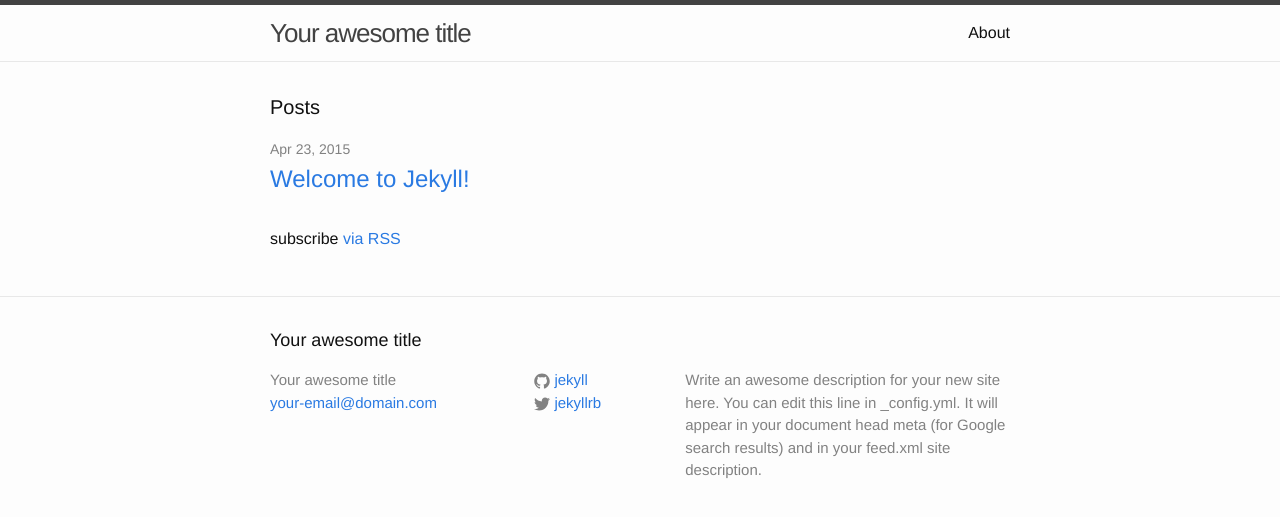
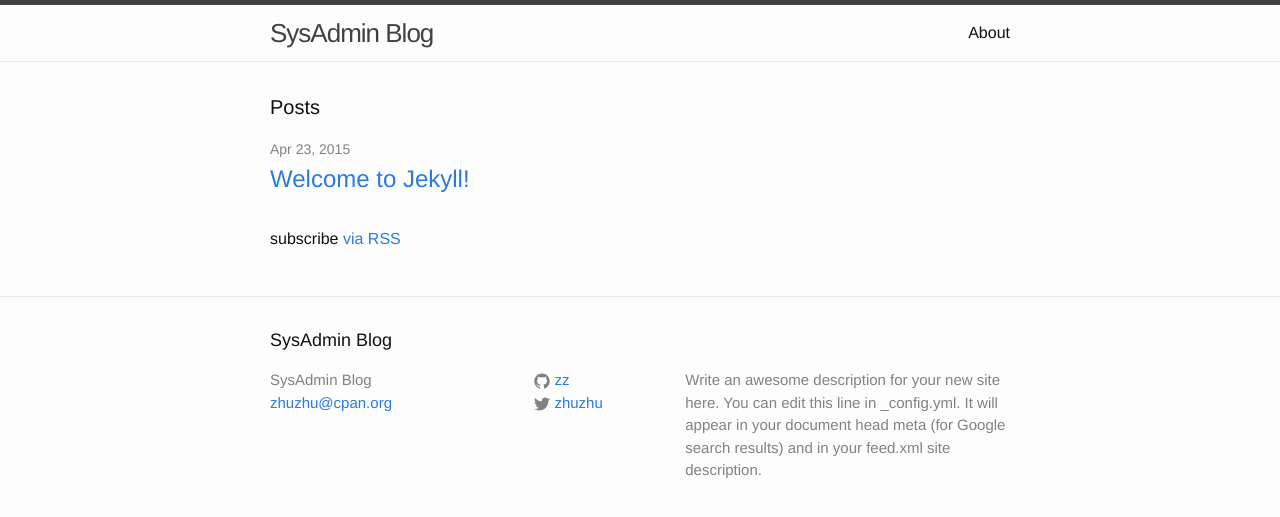
Before and after one commit to zz/zz.github.com, a Jekyll site: the page built from index.html, in a window 1280 px wide. Shown: the top 517 px of the page. Built offline with Jekyll 4.4.1, drawn with Linux system fonts in a browser that asks for light colours.

Commit message:
change config

```diff
--- a/_config.yml
+++ b/_config.yml
@@ -1,14 +1,14 @@
 # Site settings
-title: Your awesome title
-email: your-email@domain.com
+title: SysAdmin Blog
+email: zhuzhu@cpan.org
 description: > # this means to ignore newlines until "baseurl:"
   Write an awesome description for your new site here. You can edit this
   line in _config.yml. It will appear in your document head meta (for
   Google search results) and in your feed.xml site description.
 baseurl: "" # the subpath of your site, e.g. /blog/
 url: "http://yourdomain.com" # the base hostname & protocol for your site
-twitter_username: jekyllrb
-github_username:  jekyll
+twitter_username: zhuzhu
+github_username:  zz
 
 # Build settings
 markdown: kramdown
```
